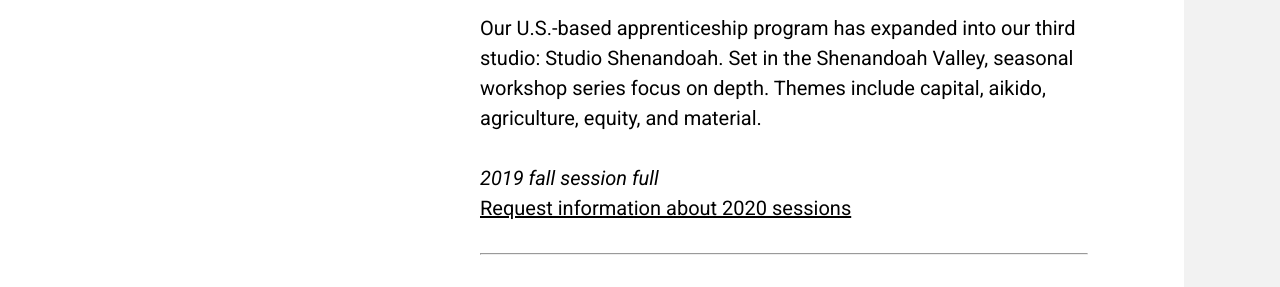
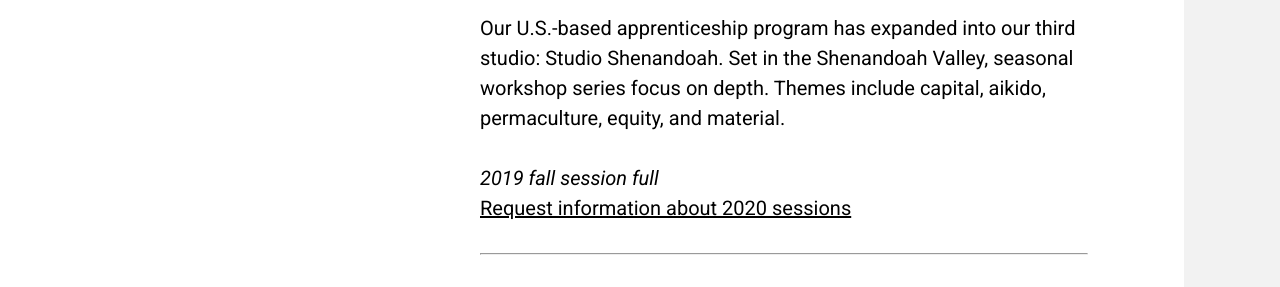
Before and after one commit to umbauschool/umbauschool.github.io, a Jekyll site: the page built from index.md, in a window 1280 px wide and 900 px high, scrolled down 2619 px. Shown: the part 244-531 px from the top of the window. Built offline with Jekyll 4.4.1, drawn with Linux system fonts in a browser that asks for light colours.

Commit message:
Update index.md

```diff
--- a/index.md
+++ b/index.md
@@ -40,7 +40,7 @@ _2019 summer session full_
 ***
 
 ### Staunton, Virginia, USA
-Our U.S.-based apprenticeship program has expanded into our third studio: Studio Shenandoah. Set in the Shenandoah Valley, seasonal workshop series focus on depth. Themes include capital, aikido, agriculture, equity, and material.
+Our U.S.-based apprenticeship program has expanded into our third studio: Studio Shenandoah. Set in the Shenandoah Valley, seasonal workshop series focus on depth. Themes include capital, aikido, permaculture, equity, and material.
 
 _2019 fall session full_
 [Request information about 2020 sessions](#)
```
Also changed, not shown: other parts of index.md (+1 -0 lines).
